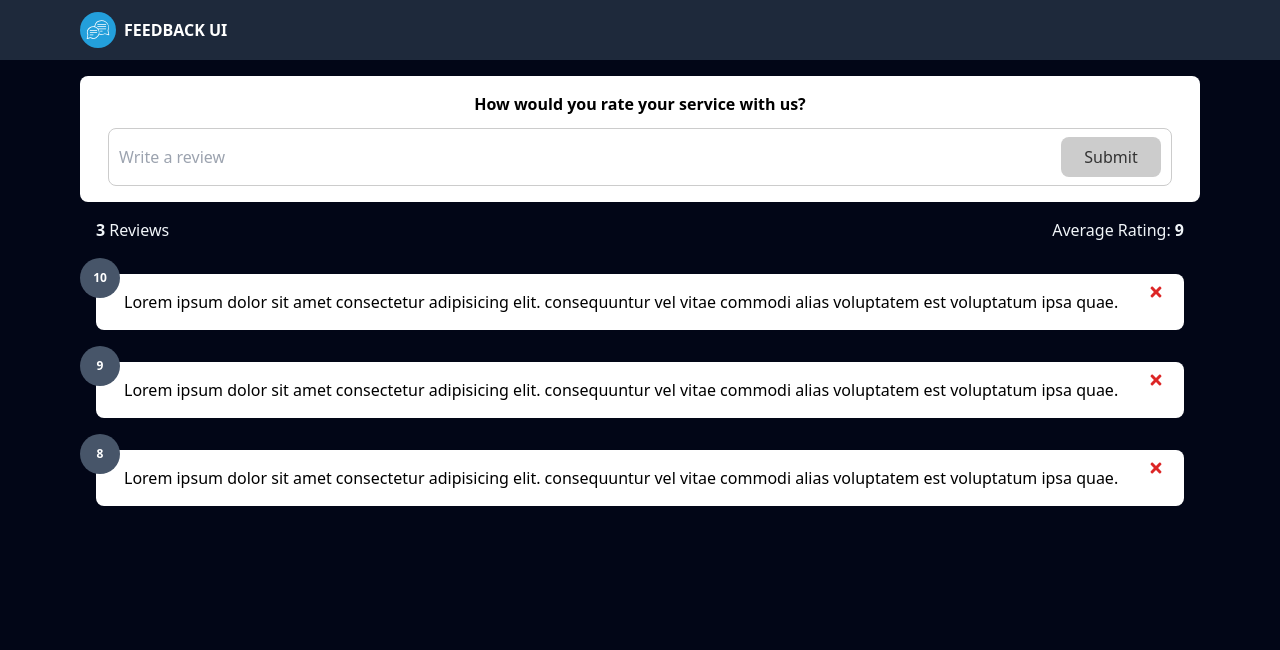
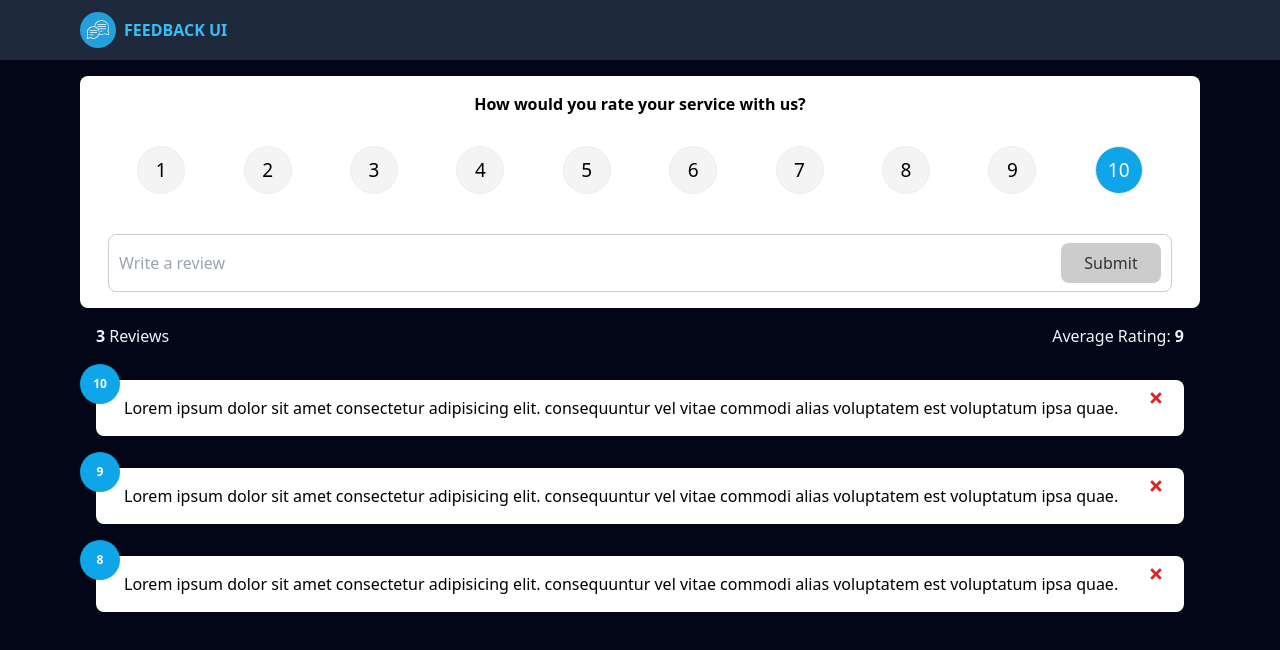
Before and after one commit to it27427/feedback-app, a React (Vite) app: page / in a window 1280 px wide. Shown: the top 650 px of the page. Built offline with nearby package versions, Linux system fonts and the light colour scheme.

Commit message:
Rating Select Component

```diff
--- a/src/App.jsx
+++ b/src/App.jsx
@@ -19,7 +19,7 @@ function App() {
     <>
       <Header />
 
-      <div className='container py-4'>
+      <div className='container pt-4 pb-16'>
         <FeedbackForm />
         <FeedbackStats feedback={feedback} />
         <FeedbackList feedback={feedback} handleDelete={deleteFeedback} />
--- a/src/assets/css/main.css
+++ b/src/assets/css/main.css
@@ -4,6 +4,16 @@
   --btnsecondarybg: rgb(14 165 233);
   --textdark: #333;
   --white: #fff;
+  --radiobg: #f4f4f4;
+  --radioborder: #eee;
+}
+
+h1, h2, h3, h4, h5, h6 {
+  text-wrap: balance;
+}
+
+p {
+  text-wrap: pretty;
 }
 
 .inputgroup {
@@ -76,3 +86,51 @@
   text-align: center;
   color: rebeccapurple;
 }
+
+.rating {
+  display: flex;
+  align-items: center;
+  justify-content: space-around;
+  margin: 1.875rem 0 2.5rem;
+}
+
+.rating li label {
+  position: relative;
+  background: var(--radiobg);
+  border: solid .0625rem var(--radioborder);
+  border-radius: 50%;
+  cursor: pointer;
+  display: inline-flex;
+  align-items: center;
+  justify-content: center;
+  font-size: 1.1875rem;
+  width: 3rem;
+  height: 3rem;
+  padding: .625rem;
+  text-align: center;
+  transition: 0.3s;
+}
+
+[type='radio']:checked ~ label {
+  background: var(--btnsecondarybg);
+  color: var(--white);
+}
+
+@media (max-width: 37.5rem) {
+  .rating {
+    display: flex;
+    align-items: center;
+    justify-content: center;
+    flex-wrap: wrap;
+    margin: 1rem 0 1.5rem;
+    gap: .625rem;
+  }
+
+  .rating li label {
+    font-size: 1rem;
+  }
+
+  .inputgroup  .inputfield {
+    width: 80%;
+  }
+}
--- a/src/components/FeedbackForm.jsx
+++ b/src/components/FeedbackForm.jsx
@@ -1,9 +1,11 @@
 import { useState } from 'react';
 import Card from './ui/Card';
 import Button from './ui/Button';
+import RatingSelect from './RatingSelect';
 
 const FeedbackForm = () => {
   const [text, setText] = useState('');
+  const [rating, setRating] = useState(10);
   const [btnDisabled, setBtnDisabled] = useState(true);
   const [errorMessage, setErrorMessage] = useState('');
 
@@ -28,6 +30,9 @@ const FeedbackForm = () => {
         <h2 className='font-bold text-center mb-3'>
           How would you rate your service with us?
         </h2>
+
+        <RatingSelect />
+
         {/* TODO => RATING-SELECT COMPONENT */}
         <div className='inputgroup'>
           <input
--- a/src/components/FeedbackItem.jsx
+++ b/src/components/FeedbackItem.jsx
@@ -5,7 +5,7 @@ import { FaTimes } from 'react-icons/fa';
 const FeedbackItem = ({ item, handleDelete }) => {
   return (
     <Card>
-      <span className='inline-flex items-center justify-center text-center w-10 h-10 rounded-full bg-slate-600 text-white p-3 text-xs font-semibold absolute -left-4 -top-4'>
+      <span className='inline-flex items-center justify-center text-center w-10 h-10 rounded-full bg-sky-500 text-white p-3 text-xs font-semibold absolute -left-4 -top-4'>
         {item.rating}
       </span>
       <button onClick={() => handleDelete(item.id)} className='close'>
--- a/src/components/Header.jsx
+++ b/src/components/Header.jsx
@@ -4,11 +4,11 @@ import Logo from '../assets/images/logo.svg';
 
 const Header = ({ text }) => {
   return (
-    <header className='bg-slate-800 py-3'>
+    <header className='sticky top-0 z-10 bg-slate-800 py-3'>
       <div className='container'>
         <div className='flex items-center'>
           <img src={Logo} width={36} alt='Brand-Logo' className='mr-2' />
-          <h1 className='text-white font-bold uppercase'>{text}</h1>
+          <h1 className='text-sky-400 font-bold uppercase'>{text}</h1>
         </div>
       </div>
     </header>
--- /dev/null
+++ b/src/components/RatingSelect.jsx
@@ -0,0 +1,126 @@
+import { useState } from 'react';
+
+const RatingSelect = () => {
+  const [selected, setSelected] = useState(10);
+
+  const handleChange = (params) => {
+    console.log('changed');
+  };
+
+  return (
+    <ul className='rating'>
+      <li>
+        <input
+          type='radio'
+          name='rating'
+          id='num1'
+          onChange={handleChange}
+          checked={selected === 1}
+          hidden
+        />
+        <label htmlFor='num1'>1</label>
+      </li>
+      <li>
+        <input
+          type='radio'
+          name='rating'
+          id='num2'
+          onChange={handleChange}
+          checked={selected === 2}
+          hidden
+        />
+        <label htmlFor='num2'>2</label>
+      </li>
+      <li>
+        <input
+          type='radio'
+          name='rating'
+          id='num3'
+          onChange={handleChange}
+          checked={selected === 3}
+          hidden
+        />
+        <label htmlFor='num3'>3</label>
+      </li>
+      <li>
+        <input
+          type='radio'
+          name='rating'
+          id='num4'
+          onChange={handleChange}
+          checked={selected === 4}
+          hidden
+        />
+        <label htmlFor='num4'>4</label>
+      </li>
+      <li>
+        <input
+          type='radio'
+          name='rating'
+          id='num5'
+          onChange={handleChange}
+          checked={selected === 5}
+          hidden
+        />
+        <label htmlFor='num5'>5</label>
+      </li>
+      <li>
+        <input
+          type='radio'
+          name='rating'
+          id='num6'
+          onChange={handleChange}
+          checked={selected === 6}
+          hidden
+        />
+        <label htmlFor='num6'>6</label>
+      </li>
+      <li>
+        <input
+          type='radio'
+          name='rating'
+          id='num7'
+          onChange={handleChange}
+          checked={selected === 7}
+          hidden
+        />
+        <label htmlFor='num7'>7</label>
+      </li>
+      <li>
+        <input
+          type='radio'
+          name='rating'
+          id='num8'
+          onChange={handleChange}
+          checked={selected === 8}
+          hidden
+        />
+        <label htmlFor='num8'>8</label>
+      </li>
+      <li>
+        <input
+          type='radio'
+          name='rating'
+          id='num9'
+          onChange={handleChange}
+          checked={selected === 9}
+          hidden
+        />
+        <label htmlFor='num9'>9</label>
+      </li>
+      <li>
+        <input
+          type='radio'
+          name='rating'
+          id='num10'
+          onChange={handleChange}
+          checked={selected === 10}
+          hidden
+        />
+        <label htmlFor='num10'>10</label>
+      </li>
+    </ul>
+  );
+};
+
+export default RatingSelect;
```
